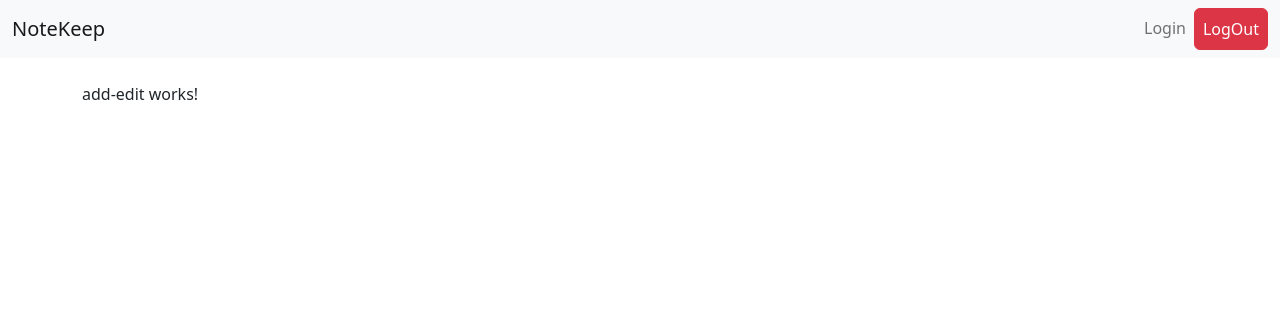
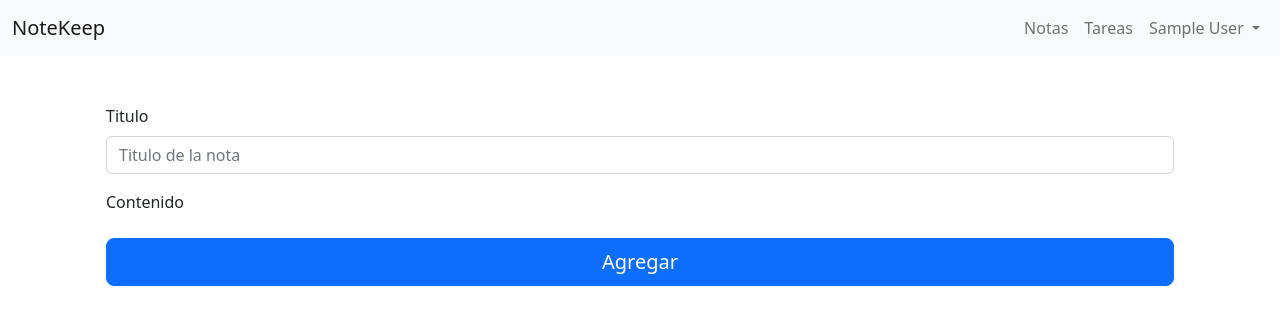
Before and after one commit to MiguelFPP/notekeep_ang, an Angular app: page /user/edit/1 in a window 1280 px wide. Shown: the top 324 px of the page. Built offline with nearby package versions, Linux system fonts and the light colour scheme; sample sign-in values are in the browser's storage.

Commit message:
get tasks

```diff
--- a/package.json
+++ b/package.json
@@ -18,6 +18,7 @@
     "@angular/platform-browser": "^14.1.0",
     "@angular/platform-browser-dynamic": "^14.1.0",
     "@angular/router": "^14.1.0",
+    "@ckeditor/ckeditor5-build-classic": "^35.0.1",
     "bootstrap": "^5.2.0",
     "rxjs": "~7.5.0",
     "tslib": "^2.3.0",
--- a/src/app/app.module.ts
+++ b/src/app/app.module.ts
@@ -6,7 +6,6 @@ import { PublicModule } from './public/public.module';
 import { HttpClientModule } from '@angular/common/http';
 
 import { AppComponent } from './app.component';
-import { SpinnerComponent } from './components/spinner/spinner.component';
 
 @NgModule({
   declarations: [AppComponent],
--- a/src/app/auth/navbar/navbar.component.html
+++ b/src/app/auth/navbar/navbar.component.html
@@ -18,10 +18,32 @@
     >
       <ul class="navbar-nav">
         <li class="nav-item">
-          <a class="nav-link" aria-current="page" routerLink="/">Login</a>
+          <a class="nav-link" aria-current="page" routerLink="/user">Notas</a>
         </li>
         <li class="nav-item">
-          <a class="nav-link btn btn-danger text-white" (click)="logout()">LogOut</a>
+          <a class="nav-link" aria-current="page" routerLink="/user/tasks"
+            >Tareas</a
+          >
+        </li>
+        <li class="nav-item dropdown">
+          <a
+            class="nav-link dropdown-toggle"
+            href="#"
+            id="navbarDropdown"
+            role="button"
+            data-bs-toggle="dropdown"
+            aria-expanded="false"
+            >{{ username }}
+          </a>
+          <ul class="dropdown-menu" aria-labelledby="navbarDropdown">
+            <li><a class="dropdown-item" href="#">Perfil</a></li>
+            <li><hr class="dropdown-divider" /></li>
+            <li>
+              <a class="dropdown-item" href="#" (click)="logout()"
+                >Cerrar Sesion</a
+              >
+            </li>
+          </ul>
         </li>
       </ul>
     </div>
--- a/src/app/auth/navbar/navbar.component.ts
+++ b/src/app/auth/navbar/navbar.component.ts
@@ -8,9 +8,14 @@ import { AuthService } from 'src/app/sevices/auth.service';
   styleUrls: ['./navbar.component.css'],
 })
 export class NavbarComponent implements OnInit {
+  username: string = '';
+  test = localStorage.getItem('user');
+  user = JSON.parse(this.test!);
   constructor(private _authService: AuthService, private route: Router) {}
 
-  ngOnInit(): void {}
+  ngOnInit(): void {
+    this.username = this.user.name;
+  }
 
   logout() {
     this._authService.logout().subscribe(
--- a/src/app/auth/notes/add-edit/add-edit.component.html
+++ b/src/app/auth/notes/add-edit/add-edit.component.html
@@ -1 +1,19 @@
-<p>add-edit works!</p>
+<div class="mt-4 p-4">
+  <form>
+    <div class="mb-3">
+      <label for="title" class="form-label">Titulo</label>
+      <input
+        type="text"
+        class="form-control"
+        id="title"
+        placeholder="Titulo de la nota"
+      />
+    </div>
+    <div class="mb-3">
+      <label for="content" class="form-label">Contenido</label>
+    </div>
+    <div class="d-grid gap-2">
+      <button type="submit" class="btn btn-primary btn-lg">Agregar</button>
+    </div>
+  </form>
+</div>
--- a/src/app/auth/notes/add-edit/add-edit.component.ts
+++ b/src/app/auth/notes/add-edit/add-edit.component.ts
@@ -3,13 +3,13 @@ import { Component, OnInit } from '@angular/core';
 @Component({
   selector: 'app-add-edit',
   templateUrl: './add-edit.component.html',
-  styleUrls: ['./add-edit.component.css']
+  styleUrls: ['./add-edit.component.css'],
 })
 export class AddEditComponent implements OnInit {
 
-  constructor() { }
+  constructor() {}
 
   ngOnInit(): void {
+
   }
-
 }
--- a/src/app/auth/notes/notes.component.html
+++ b/src/app/auth/notes/notes.component.html
@@ -5,6 +5,9 @@
 </div>
 
 <div class="container" *ngIf="!loading">
+  <div class="d-flex justify-content-end mb-2">
+    <a class="btn btn-secondary btn-md" routerLink="add">Agregar</a>
+  </div>
   <div class="row">
     <div class="card col-3 m-2" style="width: 16rem" *ngFor="let note of notes">
       <div class="card-body">
@@ -19,7 +22,6 @@
               ? "No tiene cuerpo"
               : (note.content | slice: 0:100)
           }}...
-          {{ note.id }}
         </p>
         <div class="d-flex justify-content-end">
           <a
--- a/src/app/auth/tasks/tasks.component.html
+++ b/src/app/auth/tasks/tasks.component.html
@@ -1 +1,39 @@
-<p>tasks works!</p>
+<div class="container mt-2">
+  <div class="row">
+    <div class="col-lg-12">
+      <div class="d-flex justify-content-between mb-2 form-group">
+        <input
+          type="text"
+          id="content"
+          class="form-control form-control-lg"
+          placeholder="Ingrese el contenido de la tarea"
+          [(ngModel)]="content"
+        />
+        <button class="btn btn-primary btn-lg ms-2">Agregar</button>
+      </div>
+    </div>
+
+    <!-- loadding -->
+    <app-spinner *ngIf="loading" class="mt-4"></app-spinner>
+
+    <div class="col-lg-12" *ngIf="!loading">
+      <div class="alert alert-secondary mb-2" *ngFor="let task of tasks">
+        <div class="d-flex justify-content-between">
+          <div class="form-check">
+            <input
+              class="form-check-input"
+              type="checkbox"
+              value=""
+              id="flexCheckDefault"
+              [checked]="task.complete"
+            />
+          </div>
+
+          <p>{{ task.content }}</p>
+
+          <button class="btn btn-danger btn-sm">Eliminar</button>
+        </div>
+      </div>
+    </div>
+  </div>
+</div>
--- a/src/app/auth/tasks/tasks.component.ts
+++ b/src/app/auth/tasks/tasks.component.ts
@@ -1,15 +1,37 @@
 import { Component, OnInit } from '@angular/core';
+import { Task } from 'src/app/models/task';
+import { TaskService } from 'src/app/sevices/task.service';
 
 @Component({
   selector: 'app-tasks',
   templateUrl: './tasks.component.html',
-  styleUrls: ['./tasks.component.css']
+  styleUrls: ['./tasks.component.css'],
 })
 export class TasksComponent implements OnInit {
+  tasks: Task[] = [];
+  loading: boolean = false;
+  content: string;
 
-  constructor() { }
+  constructor(private _taskService: TaskService) {
+    this.content = '';
+  }
 
   ngOnInit(): void {
+    this.getTasks();
   }
 
+  getTasks(): void {
+    this.loading = true;
+    this._taskService.getTasks().subscribe(
+      ({ data }) => {
+        this.tasks = data;
+        console.log(this.tasks);
+        this.loading = false;
+      },
+      (error) => {
+        console.log(error);
+        this.loading = false;
+      }
+    );
+  }
 }
--- /dev/null
+++ b/src/app/models/task.ts
@@ -0,0 +1,9 @@
+export class Task {
+  id?: number;
+  content: string;
+  complete?: boolean;
+
+  constructor(content: string) {
+    this.content = content;
+  }
+}
--- a/src/app/sevices/task.service.ts
+++ b/src/app/sevices/task.service.ts
@@ -1,9 +1,28 @@
+import { HttpClient, HttpHeaders } from '@angular/common/http';
 import { Injectable } from '@angular/core';
+import { Observable } from 'rxjs';
+import { environment } from 'src/environments/environment.prod';
 
 @Injectable({
-  providedIn: 'root'
+  providedIn: 'root',
 })
 export class TaskService {
+  api: string = environment.apiUrl;
+  headers!: HttpHeaders;
 
-  constructor() { }
+  constructor(private http: HttpClient) {
+    this.headers = this.getHeaders();
+  }
+
+  public getHeaders(): HttpHeaders {
+    return new HttpHeaders({
+      'Content-Type': 'application/json',
+      Accept: 'application/json',
+      Authorization: `Bearer ${localStorage.getItem('token')}`,
+    });
+  }
+
+  public getTasks(): Observable<any> {
+    return this.http.get(`${this.api}/tasks`, { headers: this.headers });
+  }
 }
```
Also changed, not shown: src/app/auth/auth.module.ts (+6 -9 lines), 2 other files (tests, documents, lock files or other folders).
